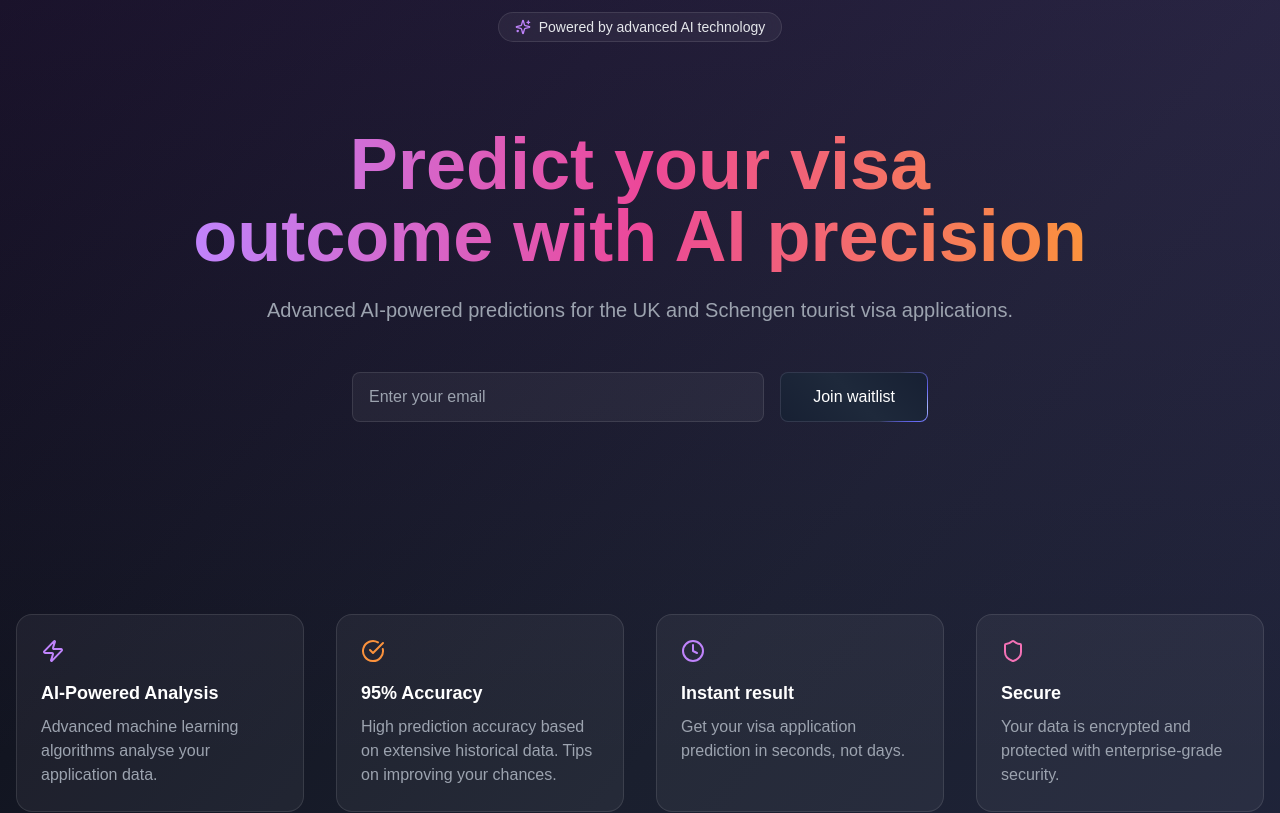
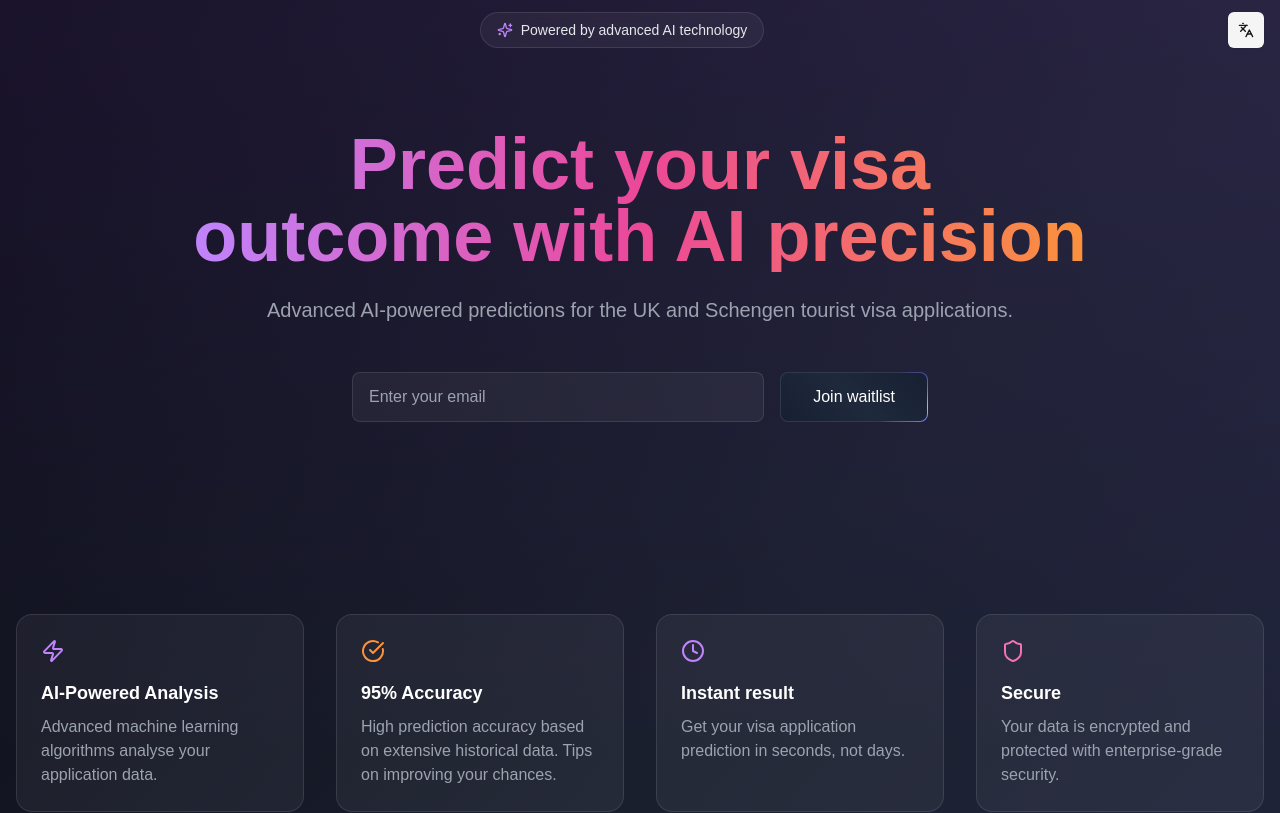
Before and after one commit to msert29/noborders, a Next.js app: page /en/landing in a window 1280 px wide. Shown: the top 813 px of the page. Built offline with nearby package versions, Linux system fonts and the light colour scheme.

Commit message:
Language dropdown for landing and upload

```diff
--- a/components/Header.tsx
+++ b/components/Header.tsx
@@ -1,16 +1,27 @@
+'use client';
+import LanguageDropdown from '@/components/LanguageDropdown';
 import { Dictionary } from '@/app/[lang]/dictionaries';
+import { usePathname } from 'next/navigation';
 import { Sparkles } from 'lucide-react';
+import React from 'react';
 
 export default function Header({ dictionary }: { dictionary: Dictionary }) {
+  const pathname = usePathname();
   return (
     <header className="fixed top-0 left-0 right-0 z-50">
       <div className="mx-auto px-4 py-3">
         <div className="flex justify-center">
-          <div className="inline-flex items-center px-4 py-1 rounded-full bg-white/5 backdrop-blur-xl border border-white/10">
+          <div className="ml-auto inline-flex items-center px-4 py-1 rounded-full bg-white/5 backdrop-blur-xl border border-white/10">
             <Sparkles className="w-4 h-4 text-purple-400 mr-2" />
             <span className="text-sm text-gray-200">
               {dictionary.landing.scrollTitle}
             </span>
+          </div>
+          <div className="ml-auto">
+            <LanguageDropdown
+              pathname={pathname as string}
+              variant="secondary"
+            />
           </div>
         </div>
       </div>
--- a/components/LanguageDropdown.tsx
+++ b/components/LanguageDropdown.tsx
@@ -18,7 +18,23 @@ const languages = [
   { code: 'hi', name: 'हिंदी', flag: '🇮🇳' },
 ];
 
-export const LanguageSelector = ({ pathname }: { pathname: string }) => {
+export type Variant =
+  | 'link'
+  | 'default'
+  | 'destructive'
+  | 'outline'
+  | 'secondary'
+  | 'ghost'
+  | null
+  | undefined;
+
+export const LanguageSelector = ({
+  pathname,
+  variant,
+}: {
+  pathname: string;
+  variant: Variant;
+}) => {
   // Get base path without locale
   const getBasePathWithoutLocale = (path: string) => {
     const segments = path.split('/');
@@ -29,7 +45,7 @@ export const LanguageSelector = ({ pathname }: { pathname: string }) => {
   return (
     <DropdownMenu>
       <DropdownMenuTrigger asChild>
-        <Button variant="ghost" size="icon" className="w-9 px-0">
+        <Button variant={variant} size="icon" className="w-9 px-0">
           <Languages className="h-4 w-4" />
         </Button>
       </DropdownMenuTrigger>
--- a/components/UserJourney.tsx
+++ b/components/UserJourney.tsx
@@ -237,7 +237,7 @@ const VisaApplicationForm: React.FC<VisaApplicationFormProps> = ({
               </div>
             </div>
             <div className="ml-auto">
-              <LanguageDropdown pathname={pathname as string} />
+              <LanguageDropdown pathname={pathname as string} variant="ghost" />
             </div>
           </div>
           <div className="w-full h-2 bg-muted rounded-full">
```
